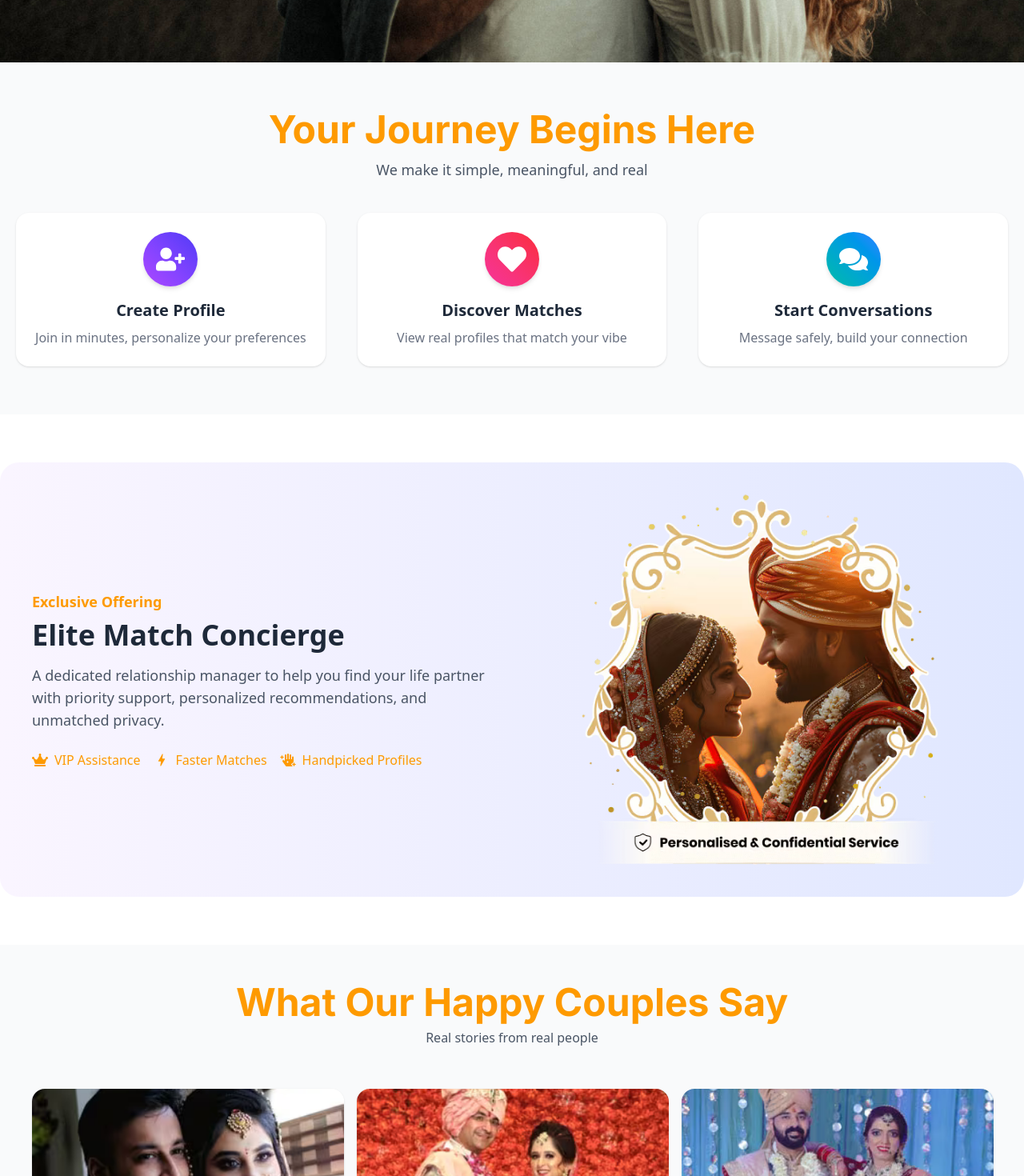
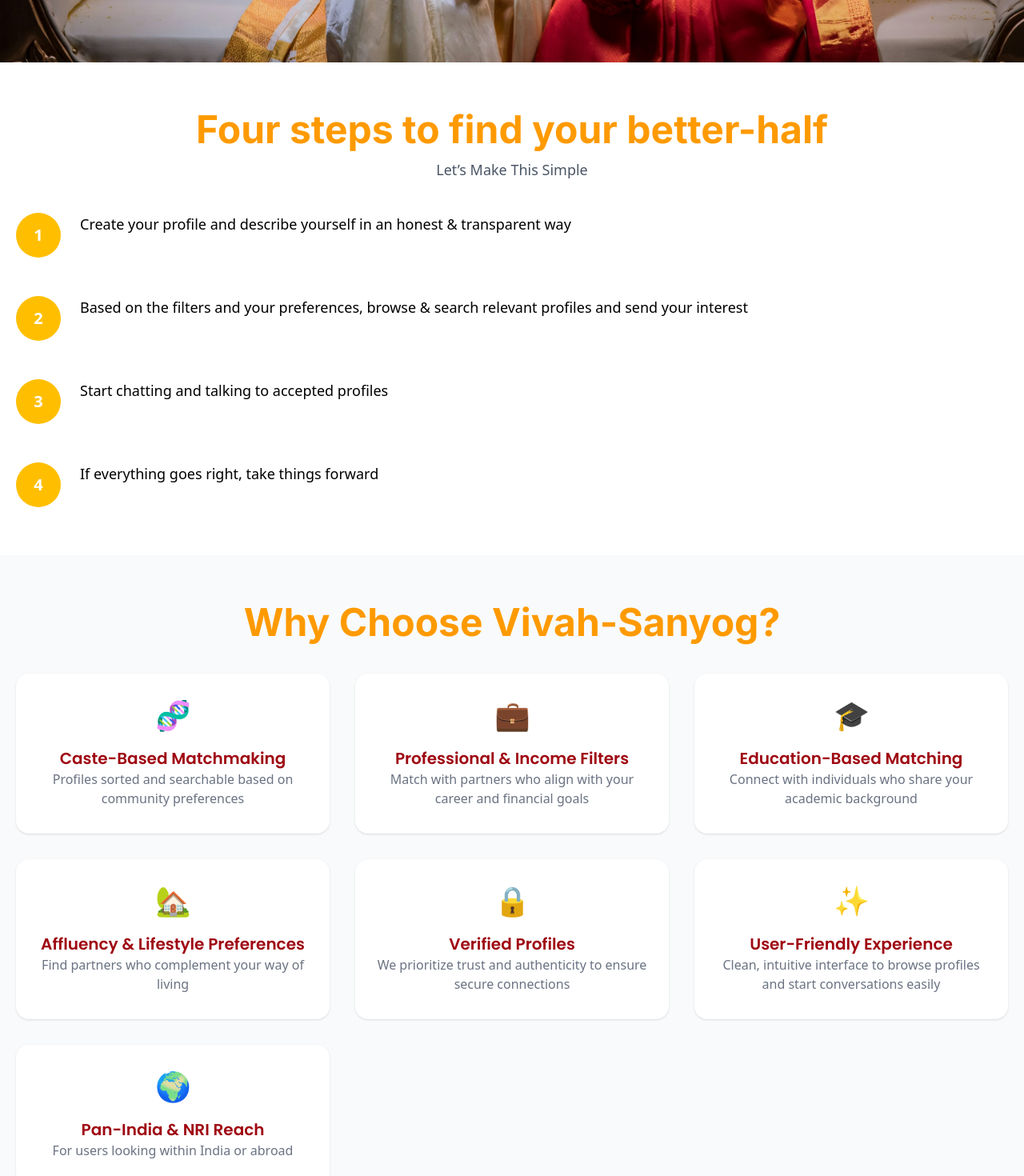
Before and after one commit to AniketVerma8808/jisvasathi-frontend, a React (Vite) app: page / in a window 1280 px wide. Shown: the part 860-2330 px from the top of the page at 80% size. Built offline with nearby package versions, Linux system fonts and the light colour scheme; a web font is replaced by a local one.

Commit message:
landingPageupdate

```diff
--- /dev/null
+++ b/src/components/AboutVivah.jsx
@@ -0,0 +1,58 @@
+import React from 'react'
+import aboutBanner from '../assets/aboutBanner.jpg'
+const AboutVivah = () => {
+  return (
+    <div>
+      <section className="px-5 py-15 bg-white">
+  <div className="max-w-7xl mx-auto">
+    <h2 className="text-5xl text-amber-500 text-center font-bold max-md:text-4xl max-sm:text-3xl font-['inter'] mb-10">
+      About Vivah-Sanyog
+    </h2>
+
+    <div className="flex gap-4">
+       <div className='w-1/2 max-lg:w-full'>
+         <p className="text-lg text-gray-700 leading-relaxed mb-8">
+          Vivah-Sanyog is a modern, internet-based <b>matrimonial matchmaking and wedding services</b> platform designed for
+          today’s generation who seek meaningful, compatible, and verified life partners. Rooted in tradition yet powered by
+          technology, we specialize in <b>honest, transparent matchmaking services</b> that honor cultural values while making the
+          partner search process easier, smarter, and more respectful.
+        </p>
+        <div className="bg-white rounded-xl  p-6 flex flex-col gap-4 max-lg:p-2">
+          <h3 className="text-xl font-semibold text-gray-800 flex items-center gap-2">
+            <span className="text-amber-500 text-2xl">🔹</span>
+            Matchmaking Based on What Truly Matters
+          </h3>
+          <p className="text-gray-700 text-base leading-relaxed">
+            At Vivah-Sanyog, we understand that every individual is unique. Our intelligent matchmaking system considers <b>caste,
+            profession, income, affluence level, and educational background</b> to help users find the most compatible matches.
+            Whether you're looking for a partner from your community or open to broader horizons, our platform provides
+            tailored match suggestions to suit your lifestyle and values.
+          </p>
+        </div>
+        <div className="bg-white rounded-xl  p-6 flex flex-col gap-4 max-lg:p-2">
+          <h3 className="text-xl font-semibold text-gray-800 flex items-center gap-2">
+            <span className="text-amber-500 text-2xl">🔹</span>
+          Our mission
+          </h3>
+          <p className="text-gray-700 text-base leading-relaxed">
+           Vivah-Sanyog was launched with a clear mission: to<b> build a transparent, respectful, and culturally sensitive
+        matrimonial community online</b>, where users feel empowered and supported in their search for a life partner.
+
+        Whether you're beginning your search or already have clear criteria in mind, <b>Vivah-Sanyog offers the tools, insights,
+        and personal support to guide you every step of the way</b>. No forced algorithms, no pressure—just real people,
+        meaningful connections, and lifelong possibilities.
+          </p>
+        </div>
+       </div>
+       <div className="w-1/2 max-lg:hidden">
+          <img src={aboutBanner} alt="" className='object-cover h-full rounded-lg shadow' />
+       </div>
+    </div>
+  </div>
+</section>
+
+    </div>
+  )
+}
+
+export default AboutVivah
--- a/src/components/HeroSection.jsx
+++ b/src/components/HeroSection.jsx
@@ -1,5 +1,5 @@
 import React from "react";
-import banner1 from "../assets/banner1.jpg";
+import banner1 from "../assets/firstbanner.jpeg";
 import Form from "./Form";
 import { FaLongArrowAltRight } from "react-icons/fa";
 import { motion, spring } from "motion/react";
--- a/src/components/JourneyBegins.jsx
+++ b/src/components/JourneyBegins.jsx
@@ -3,67 +3,62 @@
 
 const JourneyBegins = () => {
   return (
-    <section className="bg-gray-50   px-5 py-15 ">
-      <div className="max-w-7xl mx-auto">
-        {/* Section Heading */}
-        <div className="text-center ">
-          <h2 className="text-5xl text-amber-500  font-bold max-md:text-4xl max-sm:text-3xl font-['inter']">
-            Your  Journey Begins Here
-          </h2>
-          <p className="mt-3 text-lg text-gray-600 max-md:text-base">
-            We make it simple, meaningful, and real
-          </p>
+   <section className="px-5 py-15 bg-gray-50">
+    <div className=" max-w-7xl mx-auto ">
+    <h2 className="text-5xl text-amber-500 text-center  font-bold max-md:text-4xl max-sm:text-3xl font-['inter']">Why Choose Vivah-Sanyog?</h2>
+
+    <div className="grid grid-cols-1 sm:grid-cols-2 lg:grid-cols-3 gap-8 mt-10 max-md:gap-4">
+      {[
+        {
+          icon: "🧬",
+          title: "Caste-Based Matchmaking",
+          desc: "Profiles sorted and searchable based on community preferences",
+        },
+        {
+          icon: "💼",
+          title: "Professional & Income Filters",
+          desc: "Match with partners who align with your career and financial goals",
+        },
+        {
+          icon: "🎓",
+          title: "Education-Based Matching",
+          desc: "Connect with individuals who share your academic background",
+        },
+        {
+          icon: "🏡",
+          title: "Affluency & Lifestyle Preferences",
+          desc: "Find partners who complement your way of living",
+        },
+        {
+          icon: "🔒",
+          title: "Verified Profiles",
+          desc: "We prioritize trust and authenticity to ensure secure connections",
+        },
+        {
+          icon: "✨",
+          title: "User-Friendly Experience",
+          desc: "Clean, intuitive interface to browse profiles and start conversations easily",
+        },
+        {
+          icon: "🌍",
+          title: "Pan-India & NRI Reach",
+          desc: "For users looking within India or abroad",
+        },
+      ].map((item, index) => (
+        <div
+          key={index}
+          className="bg-white rounded-2xl shadow p-6 py-8 max-sm:py-4 text-center"
+        >
+          <div className="text-4xl  max-sm:text-2xl">{item.icon}</div>
+          <h3 className="text-lg md:text-xl font-semibold text-red-800 font-['poppins'] capitalize mt-5">{item.title}</h3>
+          <p className="text-sm md:text-base text-gray-500">{item.desc}</p>
         </div>
+      ))}
+    </div>
+  </div>
 
-        {/* Steps */}
-        <div className="grid grid-cols-3 max-md:grid-cols-1 max-md:gap-5 gap-10 mt-10 max-sm:gap-4">
-          {/* Step 1 */}
-          <div className="bg-white p-6 rounded-2xl shadow-sm hover:shadow-md transition-all text-center">
-            <div className="flex justify-center mb-4">
-              <div className="bg-gradient-to-tr from-purple-500 to-indigo-600 text-white text-3xl md:text-4xl p-4 rounded-full shadow-md">
-                <FaUserPlus />
-              </div>
-            </div>
-            <h3 className="text-lg md:text-xl font-semibold mb-2 text-gray-800">
-              Create Profile
-            </h3>
-            <p className="text-sm md:text-base text-gray-500">
-              Join in minutes, personalize your preferences
-            </p>
-          </div>
+</section>
 
-          {/* Step 2 */}
-          <div className="bg-white p-6 rounded-2xl shadow-sm hover:shadow-md transition-all text-center">
-            <div className="flex justify-center mb-4">
-              <div className="bg-gradient-to-tr from-pink-500 to-red-500 text-white text-3xl md:text-4xl p-4 rounded-full shadow-md">
-                <FaHeart />
-              </div>
-            </div>
-            <h3 className="text-lg md:text-xl font-semibold mb-2 text-gray-800">
-              Discover Matches
-            </h3>
-            <p className="text-sm md:text-base text-gray-500">
-              View real profiles that match your vibe
-            </p>
-          </div>
-
-          {/* Step 3 */}
-          <div className="bg-white p-6 rounded-2xl shadow-sm hover:shadow-md transition-all text-center">
-            <div className="flex justify-center mb-4">
-              <div className="bg-gradient-to-tr from-teal-500 to-blue-500 text-white text-3xl md:text-4xl p-4 rounded-full shadow-md">
-                <FaComments />
-              </div>
-            </div>
-            <h3 className="text-lg md:text-xl font-semibold mb-2 text-gray-800">
-              Start Conversations
-            </h3>
-            <p className="text-sm md:text-base text-gray-500">
-              Message safely, build your connection
-            </p>
-          </div>
-        </div>
-      </div>
-    </section>
   );
 };
 
--- /dev/null
+++ b/src/components/Steps.jsx
@@ -0,0 +1,43 @@
+import React from 'react'
+
+const Steps = () => {
+  return (
+
+      <section className=" px-5 py-15 ">
+        <div className=" max-w-7xl mx-auto ">
+  <h2 className="text-5xl text-amber-500 text-center  font-bold max-md:text-4xl max-sm:text-3xl font-['inter']">
+            Four steps to find your better-half
+          </h2>
+          <p className='mt-3 text-lg text-gray-600 text-center max-md:text-base max-sm:text-sm'>Let’s Make This Simple</p>
+    <div className=" flex flex-col gap-12 mt-10">
+      {[
+        {
+          title: "Create your profile and describe yourself in an honest & transparent way",
+        },
+        {
+          title:
+            "Based on the filters and your preferences, browse & search relevant profiles and send your interest",
+        },
+        {
+          title: "Start chatting and talking to accepted profiles",
+        },
+        {
+          title: "If everything goes right, take things forward",
+        },
+      ].map((step, index) => (
+        <div key={index} className="flex items-start gap-6">
+          <div className="w-14 h-14 max-sm:w-12 max-sm:h-12 flex items-center justify-center rounded-full bg-primary text-white font-bold text-xl max-sm:text-lg shrink-0">
+            {index + 1}
+          </div>
+          <p className="text-lg leading-relaxed">{step.title}</p>
+        </div>
+      ))}
+    </div>
+ </div>
+</section>
+
+
+  )
+}
+
+export default Steps
--- a/src/pages/Home.jsx
+++ b/src/pages/Home.jsx
@@ -6,12 +6,16 @@
 import BlogSection from "../components/BlogSection";
 import Faqs from "../components/Faqs";
 import TrustedByMillions from "../components/TrustedByMillions";
+import Steps from "../components/Steps";
+import AboutVivah from "../components/AboutVivah";
 
 const Home = () => {
   return (
     <>
       <HeroSection />
+      <Steps/>
       <JourneyBegins />
+      <AboutVivah/>
       <ConciergeSection />
       <TestimonialSection />
       <BlogSection />
```
Also changed, not shown: src/assets/aboutBanner.jpg (added), src/assets/firstbanner.jpeg (added).
